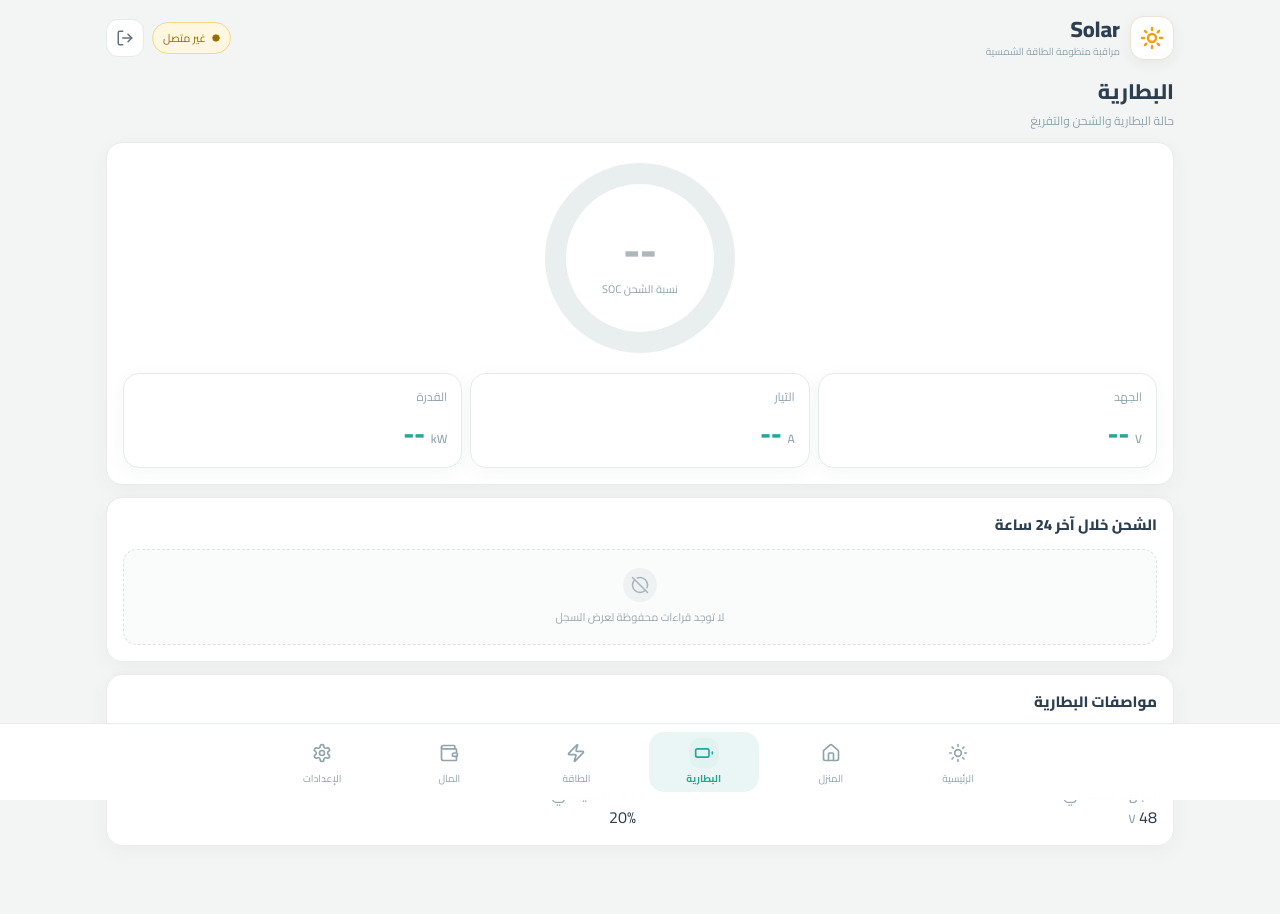
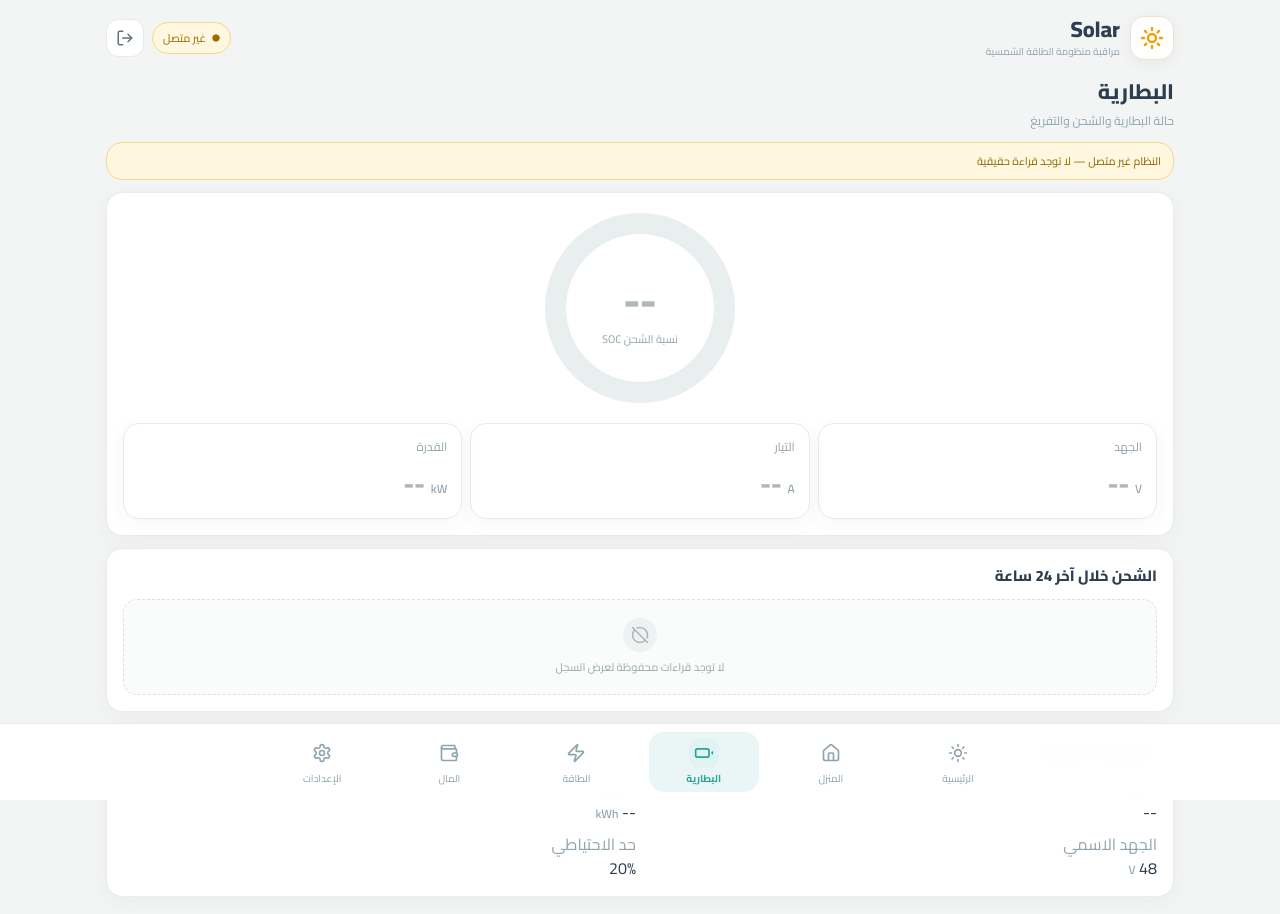
Before and after one commit to mahmoudbir-glitch/Solar, a Next.js app: page /battery in a window 1280 px wide. Shown: the top 914 px of the page. Built offline with nearby package versions, Linux system fonts and the light colour scheme.

Commit message:
feat: connect battery screen to live telemetry and history

```diff
--- a/src/app/battery/page.tsx
+++ b/src/app/battery/page.tsx
@@ -1,28 +1,29 @@
+'use client';
+import {useEffect,useState} from 'react';
 import {EmptyState} from '@/components/EmptyState';
+import type {Telemetry} from '@/lib/types';
+import {emptyTelemetry} from '@/lib/types';
+
+type History={timestamp:string;batterySoc:number|null;batteryPowerW:number|null};
 
 export default function BatteryPage(){
+ const [telemetry,setTelemetry]=useState<Telemetry>(emptyTelemetry);
+ const [history,setHistory]=useState<History[]>([]);
+ useEffect(()=>{let active=true;const load=async()=>{try{const [a,b]=await Promise.all([fetch('/api/telemetry',{cache:'no-store'}),fetch('/api/history?hours=24',{cache:'no-store'})]);if(a.ok&&active)setTelemetry(await a.json());if(b.ok&&active){const d=await b.json();setHistory(Array.isArray(d.items)?d.items:[])}}catch{}};load();const id=window.setInterval(load,10000);return()=>{active=false;window.clearInterval(id)}},[]);
+ const online=telemetry.source==='gateway'&&Boolean(telemetry.timestamp);
+ const soc=telemetry.batterySoc;
  return <>
   <h1 className="page-title">البطارية</h1><p className="page-subtitle">حالة البطارية والشحن والتفريغ</p>
+  <div className={`offline-banner ${online?'online-banner':''}`}><span>{online?'البطارية متصلة — قراءة حقيقية':'النظام غير متصل — لا توجد قراءة حقيقية'}</span></div>
   <div className="card" style={{marginBottom:12}}>
-   <div className="progress-ring"><div className="progress-content"><div className="progress-value">--</div><div className="progress-label">نسبة الشحن SOC</div></div></div>
+   <div className="progress-ring" style={{'--soc':`${soc??0}%`} as React.CSSProperties}><div className="progress-content"><div className="progress-value">{soc===null?'--':`${soc.toFixed(0)}%`}</div><div className="progress-label">نسبة الشحن SOC</div></div></div>
    <div className="grid-3">
-    <div className="metric-card"><div className="metric-head">الجهد</div><div className="metric-value" style={{color:'#26a69a'}}>-- <small>V</small></div></div>
-    <div className="metric-card"><div className="metric-head">التيار</div><div className="metric-value" style={{color:'#26a69a'}}>-- <small>A</small></div></div>
-    <div className="metric-card"><div className="metric-head">القدرة</div><div className="metric-value" style={{color:'#26a69a'}}>-- <small>kW</small></div></div>
+    <div className="metric-card"><div className="metric-head">الجهد</div><div className="metric-value" style={{color:online?'#26a69a':'#aeb8bb'}}>{telemetry.batteryVoltageV===null?'--':telemetry.batteryVoltageV.toFixed(1)} <small>V</small></div></div>
+    <div className="metric-card"><div className="metric-head">التيار</div><div className="metric-value" style={{color:online?'#26a69a':'#aeb8bb'}}>{telemetry.batteryCurrentA===null?'--':telemetry.batteryCurrentA.toFixed(1)} <small>A</small></div></div>
+    <div className="metric-card"><div className="metric-head">القدرة</div><div className="metric-value" style={{color:online?'#26a69a':'#aeb8bb'}}>{telemetry.batteryPowerW===null?'--':(telemetry.batteryPowerW/1000).toFixed(2)} <small>kW</small></div></div>
    </div>
   </div>
-  <div className="card" style={{marginBottom:12}}>
-   <h2 className="section-title">الشحن خلال آخر 24 ساعة</h2>
-   <EmptyState text="لا توجد قراءات محفوظة لعرض السجل"/>
-  </div>
-  <div className="card">
-   <h2 className="section-title">مواصفات البطارية</h2>
-   <div className="grid-2">
-    <div><span className="muted">النوع</span><div>--</div></div>
-    <div><span className="muted">السعة</span><div>-- <span className="unit">kWh</span></div></div>
-    <div><span className="muted">الجهد الاسمي</span><div>48 <span className="unit">V</span></div></div>
-    <div><span className="muted">حد الاحتياطي</span><div>20%</div></div>
-   </div>
-  </div>
+  <div className="card" style={{marginBottom:12}}><h2 className="section-title">الشحن خلال آخر 24 ساعة</h2>{history.length<2?<EmptyState text="لا توجد قراءات محفوظة لعرض السجل"/>:<div className="history-strip">{history.slice(-24).map((point,index)=><span key={`${point.timestamp}-${index}`} style={{height:`${Math.max(8,Math.min(100,Math.abs(point.batteryPowerW??0)/50))}%`}} title={point.batterySoc===null?'--':`${point.batterySoc}%`}/>)}</div>}</div>
+  <div className="card"><h2 className="section-title">مواصفات البطارية</h2><div className="grid-2"><div><span className="muted">النوع</span><div>--</div></div><div><span className="muted">السعة</span><div>-- <span className="unit">kWh</span></div></div><div><span className="muted">الجهد الاسمي</span><div>48 <span className="unit">V</span></div></div><div><span className="muted">حد الاحتياطي</span><div>20%</div></div></div></div>
  </>
 }
```
